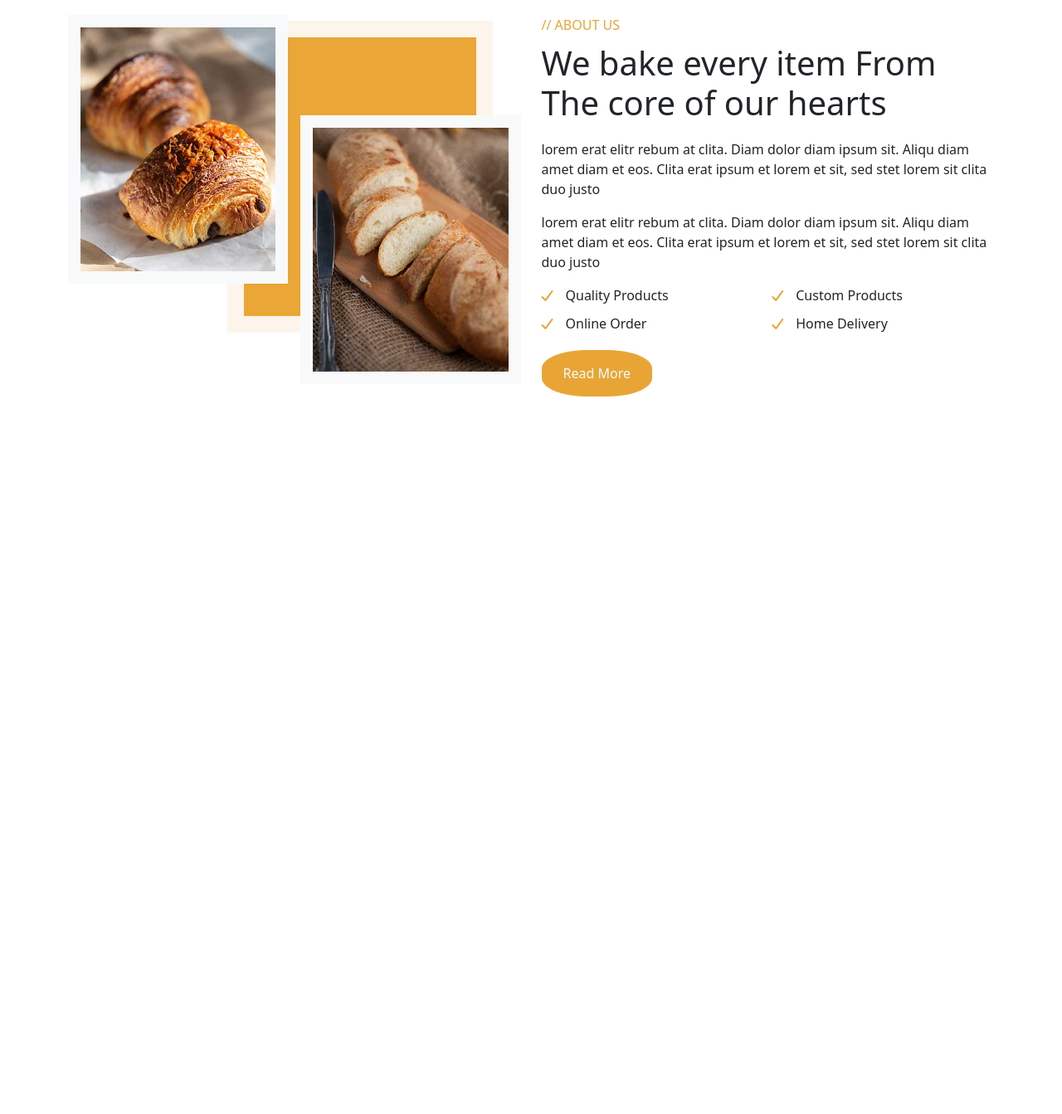
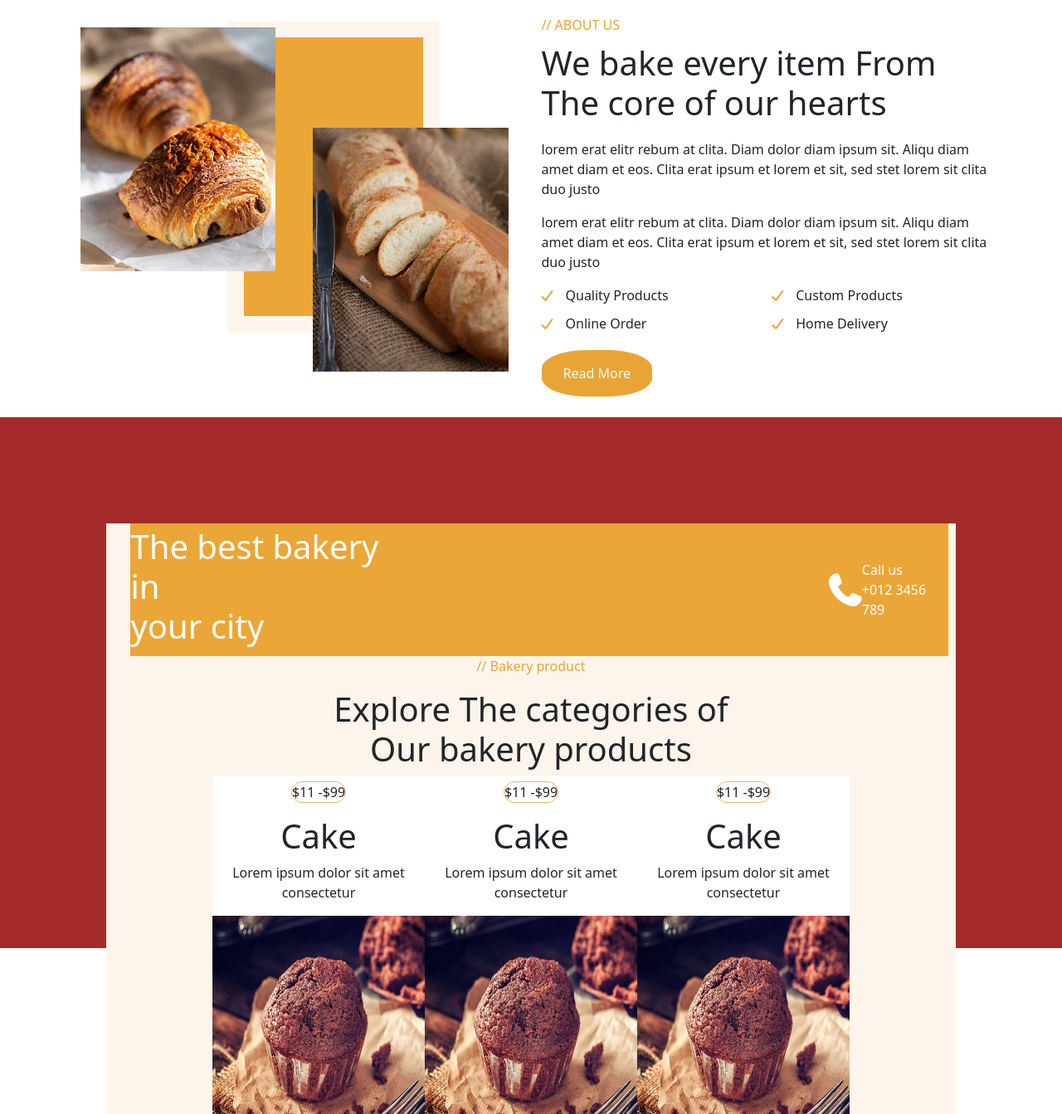
Before and after one commit to yassine1606/KadKer_ELBODMOUSSI_YASSINE, a website: page index.html in a window 1280 px wide. Shown: the part 1535-2878 px from the top of the page at 83% size. Before the commit the page ends 2038 px from the top, so only its background shows below. Drawn offline with nearby package versions, Linux system fonts and the light colour scheme.

Commit message:
avancement

```diff
--- a/index.html
+++ b/index.html
@@ -184,10 +184,10 @@
                             <div class="row g-3 img-twice position-relative h-100">
 
                                 <div class="col-6">
-                                    <img class="img-fluid bg-light p-3" src="./public/img/about-1.jpg" alt="">
+                                    <img class="img-fluid  p-3" src="./public/img/about-1.jpg" alt="">
                                 </div>
                                 <div class="col-6 align-self-end">
-                                    <img class="img-fluid bg-light p-3" src="./public/img/about-2.jpg" alt="">
+                                    <img class="img-fluid  p-3" src="./public/img/about-2.jpg" alt="">
                                 </div>
                             </div>
                         </div>
@@ -220,6 +220,41 @@
         </section>
 
 
+        <section id="s5">
+            <div id="divs5">
+                <div id="sDivs5"><div class="spp1"><h1>The best bakery in <br> your city</h1> </div><div><i class="fa-solid fa-phone" id="ii3"></i> </div><div>Call us <br>+012 3456 789</div> </div>
+            <div><p class="text-cJaune">// Bakery product</p></div>
+            <div><h1 class="text-center">Explore The categories of <br> Our bakery products</h1></div>
+            <div id="dGen">
+                <div id="divF">
+                    <p class="p1">$11 -$99</p>
+                    <h1>Cake</h1>
+                    <p class="text-center">Lorem ipsum dolor sit amet consectetur</p>
+                    <img src="./public/img/product-1.jpg" alt="" height="60%" width="100%">
+
+                </div>
+                <div id="divF">
+                    <p class="p1">$11 -$99</p>
+                    <h1>Cake</h1>
+                    <p class="text-center">Lorem ipsum dolor sit amet consectetur </p>
+                    <img src="./public/img/product-1.jpg" alt="" height="60%" width="100%">
+
+                </div>
+                <div id="divF">
+                    <p class="p1">$11 -$99</p>
+                    <h1>Cake</h1>
+                    <p class="text-center">Lorem ipsum dolor sit amet consectetur </p>
+                    <img src="./public/img/product-1.jpg" alt="" height="60%" width="100%">
+
+                </div>
+            </div>
+
+
+
+            </div>
+
+        </section>
+
 
 
 
--- a/src/sass/app.scss
+++ b/src/sass/app.scss
@@ -5,7 +5,7 @@
 @import "./modules/partie2";
 @import "./modules/partie3";
 @import "./modules/partie4";
-
+@import "./modules/partie5";
 
 
 
--- a/src/sass/modules/_partie4.scss
+++ b/src/sass/modules/_partie4.scss
@@ -9,7 +9,7 @@
     position: absolute;
     height: 47vh;
     margin-top: 2.5%;
-    width: 25vw;
+    width: 20vw;
     border: 20px solid rgba(253,245,235,255);
     background-color: rgba(234,166,54,255);
     margin-left: 15%;
--- /dev/null
+++ b/src/sass/modules/_partie5.scss
@@ -0,0 +1,48 @@
+#s5{
+    padding-top: 10%;
+    width: 100vw;
+    height: 80vh;
+    background-color: brown;
+}
+#divs5{
+    align-items: center;
+    width: 80vw;
+    background-color: rgba(253,245,235,255);
+    margin-left: 10%;
+    display: flex;
+    justify-content: center;
+    flex-direction: column;
+}
+#sDivs5{
+    width: 77vw;
+    height: 20vh;
+    background-color: rgba(234,166,54,255);
+    display: flex;
+    justify-content: space-between;
+    color: white;
+    align-items: center;
+    margin-left: 2%;
+}
+/*
+
+*/
+#ii3{
+    font-size: 40px;
+    margin-left: 40vw;
+}
+#divF{
+    display: flex;
+    justify-content: center;
+    align-items: center;
+    flex-direction: column;
+    height: 55vh;
+    width: 20vw;
+    background-color: white;
+}
+#dGen{
+    display: flex;
+}
+.p1{
+    border: 1px solid rgba(238,182,90,255);
+    border-radius: 50px;
+}
```
Also changed, not shown: public/css/app.css.
